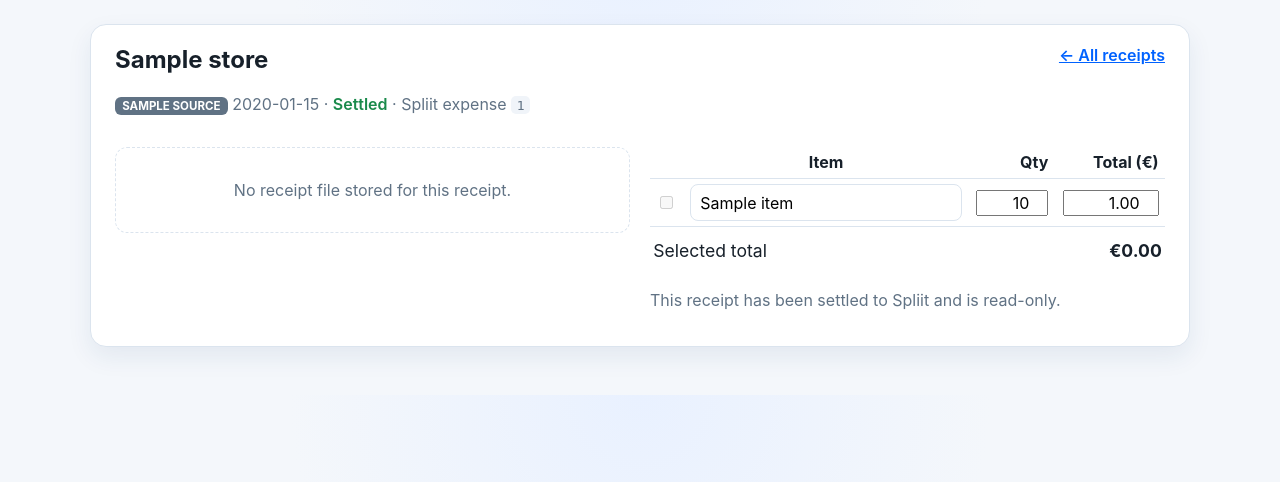
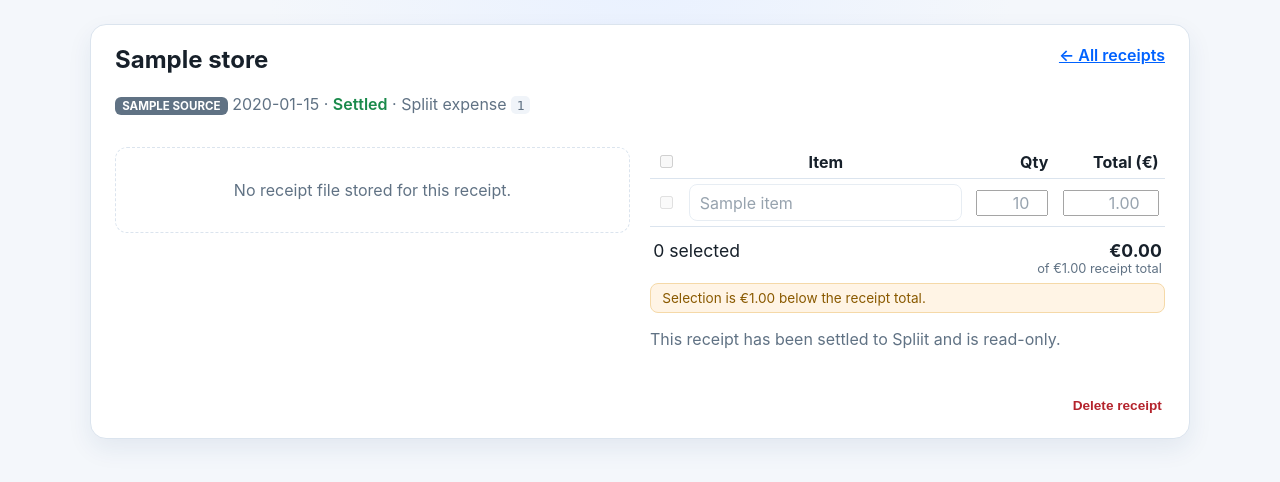
Before and after one commit to OrganoidSchnitzel/Rewe-Receipts, a Flask app: template templates/detail.html in a window 1280 px wide. Shown: the part 50-532 px from the top of the page. Run offline with Flask 3, Linux system fonts and the light colour scheme; the template is opened without the code that fills it: most values are stand-ins (such as "Sample title", 1, 10 or a date in 2020); parts of the project's set-up code (start-up, migrations or seed data) failed here and were passed over.

Commit message:
Improve Rewe extraction and polish the receipt detail UI
Extraction:
- Stop parsing at the SUMME/total line. Everything below it (payment, tax,
  cashback/loyalty like "10% auf REWE Beste Wahl") is no longer mistaken for
  articles.
- Detect quantity/weight breakdown sub-lines ("3 Stk x 1,29", "0,234 kg x
  5,99") and merge them into the preceding item (setting its quantity + unit
  price) instead of creating a phantom article.
- Add cashback/loyalty keywords as a secondary filter.

On the sample receipt this yields exactly the 7 real items summing to the
printed total, with SKYR NATUR correctly showing qty 3 @ 1,29.

UI (detail view):
- Select-all / none checkbox with indeterminate state.
- "N selected · €X of €Y receipt total" with a gentle mismatch warning so
  missed or extra items are obvious.
- Per-item source badges (AI / learned) to flag lower-confidence rows.
- Excluded rows are visually dimmed.
- Delete-receipt action (also lets a Rewe document be re-imported to pick up
  improved extraction).

Co-Authored-By: Claude Opus 4.8 <noreply@anthropic.com>
Claude-Session: https://claude.ai/code/session_01X3LX81347jFJmDLnim1fZZ

```diff
--- a/app.py
+++ b/app.py
@@ -92,6 +92,18 @@ def receipt_file(receipt_id: str):
     if not receipt or not receipt.file_path:
         abort(404)
     return send_file(receipt.file_path)
+
+
+@app.post("/receipts/<receipt_id>/delete")
+def delete_receipt(receipt_id: str):
+    external_id = db.delete_receipt(receipt_id)
+    if external_id is None:
+        abort(404)
+    flash(
+        "Receipt deleted. If it was a Rewe document, the next Paperless poll "
+        "(or a manual poll) will re-import it with the current extraction."
+    )
+    return redirect(url_for("index"))
 
 
 @app.post("/receipts/<receipt_id>/save")
--- a/receipts/extraction.py
+++ b/receipts/extraction.py
@@ -25,6 +25,16 @@ from .models import ExtractedItem
 
 # --- Line filtering ----------------------------------------------------------
 
+# Reaching one of these lines means the item list is over: everything below is
+# the total, payment, tax, and cashback/loyalty section. Parsing stops here.
+END_OF_ITEMS_PREFIXES = (
+    "summe",
+    "gesamt",
+    "zu zahlen",
+    "zu zahlender betrag",
+    "total",
+)
+
 IGNORED_LINE_PREFIXES = (
     "summe",
     "gesamt",
@@ -49,12 +59,42 @@ IGNORED_LINE_KEYWORDS = (
     "rabatt",
     "mit diesem",
     "hast du",
+    # REWE Beste Wahl / PAYBACK cashback lines (belt-and-suspenders; these
+    # normally sit below SUMME and are already cut off there).
+    "auf rewe",
+    "beste wahl",
+    "% auf",
+    "payback",
+    "coupon",
+    "ersparnis",
 )
 
 # Matches a price like 1,23 / -1,23 / 12.34 (with a mandatory 2-decimal part).
 PRICE_REGEX = re.compile(r"-?\d{1,4}(?:[.,]\d{2})")
 # Quantity prefix like "2 x" / "3x" at the start of a line.
 QUANTITY_REGEX = re.compile(r"^(\d{1,3})\s*[xX*]\s+")
+# A quantity/weight breakdown sub-line that belongs to the item above it, e.g.
+# "3 Stk x 1,29" or "0,234 kg x 5,99 EUR/kg" — NOT a separate article.
+QUANTITY_BREAKDOWN_REGEX = re.compile(
+    r"^\s*(\d+(?:[.,]\d+)?)\s*(?:stk|st|stück|kg|g|l|ml)?\.?\s*[x×*]\s*(\d+(?:[.,]\d{2}))",
+    re.IGNORECASE,
+)
+
+
+def parse_quantity_breakdown(line: str) -> Optional[tuple[float, float]]:
+    """Parse a quantity/unit-price breakdown sub-line.
+
+    Returns ``(quantity, unit_price)`` when the line is a breakdown descriptor
+    (e.g. ``3 Stk x 1,29``), otherwise ``None``.
+    """
+    match = QUANTITY_BREAKDOWN_REGEX.match(line)
+    if not match:
+        return None
+    quantity = float(match.group(1).replace(",", "."))
+    unit_price = float(match.group(2).replace(",", "."))
+    if quantity <= 0:
+        return None
+    return quantity, unit_price
 
 
 def is_probable_item_name(name: str, lowered_line: str) -> bool:
@@ -172,6 +212,10 @@ def parse_rewe_line(line: str) -> Optional[ExtractedItem]:
     if lowered.startswith(IGNORED_LINE_PREFIXES):
         return None
 
+    # A quantity/weight breakdown ("3 Stk x 1,29") is not an item of its own.
+    if parse_quantity_breakdown(stripped) is not None:
+        return None
+
     price_matches = list(PRICE_REGEX.finditer(stripped))
     if not price_matches:
         return None
@@ -207,7 +251,8 @@ def extract_rewe_items(
 ) -> list[ExtractedItem]:
     """Hybrid extraction over Rewe OCR text.
 
-    Order per line: known-items table -> regex -> collect residue. Residual
+    Order per line: stop at the total -> merge quantity breakdowns into the
+    previous item -> known-items table -> regex -> collect residue. Residual
     lines that look like they *might* be items are sent to Ollama in one batch.
     """
     known_items = known_items or {}
@@ -220,6 +265,23 @@ def extract_rewe_items(
     for raw_line in receipt_text.splitlines():
         line = raw_line.strip()
         if not line:
+            continue
+
+        lowered = line.lower()
+
+        # 0) End of the item list: SUMME / total. Everything below (payment,
+        #    tax, cashback, bonus) is not an article — stop parsing entirely.
+        if lowered.startswith(END_OF_ITEMS_PREFIXES):
+            break
+
+        # 0b) Quantity/weight breakdown ("3 Stk x 1,29"): enrich the previous
+        #     item with quantity + unit price instead of adding a phantom item.
+        breakdown = parse_quantity_breakdown(line)
+        if breakdown is not None:
+            if items:
+                quantity, unit_price = breakdown
+                items[-1].quantity = quantity
+                items[-1].unit_price = unit_price
             continue
 
         normalized = normalize_line(line)
@@ -242,7 +304,6 @@ def extract_rewe_items(
             continue
 
         # 3) Residue -> AI fallback candidate (skip obvious noise).
-        lowered = line.lower()
         if lowered.startswith(IGNORED_LINE_PREFIXES):
             continue
         if any(keyword in lowered for keyword in IGNORED_LINE_KEYWORDS):
--- a/static/style.css
+++ b/static/style.css
@@ -154,12 +154,53 @@ table.items input[type="text"] { width: 100%; margin: 0; }
 table.items input.qty { width: 4.5rem; margin: 0; text-align: right; }
 table.items input.price { width: 6rem; margin: 0; text-align: right; }
 
+table.items th.cb-col, table.items td.cb-col { width: 1.8rem; text-align: center; }
+table.items tbody tr.excluded input[type="text"],
+table.items tbody tr.excluded input.qty,
+table.items tbody tr.excluded input.price { color: var(--muted); }
+table.items tbody tr.excluded { opacity: 0.65; }
+
+.item-name-cell { display: flex; align-items: center; gap: 0.4rem; }
+.item-name-cell input[type="text"] { flex: 1; }
+
+.src {
+  font-size: 0.62rem;
+  font-weight: 700;
+  padding: 0.05rem 0.3rem;
+  border-radius: 5px;
+  white-space: nowrap;
+}
+.src-ai { background: #fdecc8; color: #8a5a00; }
+.src-known { background: #d8f0e0; color: var(--ok); }
+
 .total-row {
   display: flex;
   justify-content: space-between;
-  align-items: center;
-  padding: 0.8rem 0.2rem;
+  align-items: baseline;
+  padding: 0.8rem 0.2rem 0.4rem;
   font-size: 1.1rem;
 }
+.total-amounts { text-align: right; }
+.total-amounts .muted { font-size: 0.8rem; display: block; }
+
+.total-warning {
+  background: #fff4e5;
+  border: 1px solid #f5d9a8;
+  color: #8a5a00;
+  border-radius: 8px;
+  padding: 0.4rem 0.7rem;
+  font-size: 0.85rem;
+  margin-bottom: 0.6rem;
+}
+
+.delete-form { grid-column: 1 / -1; text-align: right; margin-top: 0.5rem; }
+.danger-link {
+  background: none;
+  color: #b4232c;
+  font-weight: 600;
+  padding: 0.3rem 0.2rem;
+  font-size: 0.85rem;
+}
+.danger-link:hover { background: none; text-decoration: underline; }
 
 code { background: #f0f4f9; padding: 0.1rem 0.35rem; border-radius: 5px; }
--- a/templates/detail.html
+++ b/templates/detail.html
@@ -34,31 +34,43 @@
 
       <form method="post" id="items-form" class="items-panel">
         <input type="hidden" name="item_count" value="{{ receipt.items|length }}" />
+        <input type="hidden" name="receipt_total" value="{{ receipt.total_amount }}" />
         <table class="items">
           <thead>
             <tr>
-              <th></th>
+              <th class="cb-col">
+                <input type="checkbox" id="select-all" title="Select all / none"
+                       {% if receipt.status == 'settled' %}disabled{% endif %} />
+              </th>
               <th>Item</th>
               <th class="num">Qty</th>
-              <th class="num">Total (€)</th>
+              <th class="num">Total&nbsp;(€)</th>
             </tr>
           </thead>
           <tbody>
             {% for item in receipt.items %}
-            <tr>
-              <td>
+            <tr class="{% if not item.included %}excluded{% endif %}">
+              <td class="cb-col">
                 <input type="checkbox" name="included" value="{{ loop.index0 }}"
                        class="include-cb"
                        {% if item.included %}checked{% endif %}
                        {% if receipt.status == 'settled' %}disabled{% endif %} />
               </td>
               <td>
-                <input type="text" name="name_{{ loop.index0 }}" value="{{ item.name }}"
-                       {% if receipt.status == 'settled' %}readonly{% endif %} />
+                <div class="item-name-cell">
+                  <input type="text" name="name_{{ loop.index0 }}" value="{{ item.name }}"
+                         {% if receipt.status == 'settled' %}readonly{% endif %} />
+                  {% if item.source_method == 'ollama' %}
+                    <span class="src src-ai" title="Extracted by the AI fallback — confirm it, and it's learned for next time">AI</span>
+                  {% elif item.source_method == 'known' %}
+                    <span class="src src-known" title="Matched a learned known-item">✓</span>
+                  {% endif %}
+                </div>
               </td>
               <td class="num">
                 <input type="number" step="0.001" name="quantity_{{ loop.index0 }}"
-                       value="{{ item.quantity }}" class="qty"
+                       value="{{ item.quantity|round(3)|int if item.quantity == item.quantity|int else item.quantity }}"
+                       class="qty"
                        {% if receipt.status == 'settled' %}readonly{% endif %} />
               </td>
               <td class="num">
@@ -77,9 +89,13 @@
         </table>
 
         <div class="total-row">
-          <span>Selected total</span>
-          <strong id="running-total">€{{ "%.2f"|format(included_total) }}</strong>
+          <span><span id="selected-count">0</span> selected</span>
+          <span class="total-amounts">
+            <strong id="running-total">€{{ "%.2f"|format(included_total) }}</strong>
+            <span class="muted">of €{{ "%.2f"|format(receipt.total_amount) }} receipt total</span>
+          </span>
         </div>
+        <div id="total-warning" class="total-warning" hidden></div>
 
         {% if receipt.status != 'settled' %}
           <div class="actions">
@@ -95,6 +111,12 @@
           <p class="muted">This receipt has been settled to Spliit and is read-only.</p>
         {% endif %}
       </form>
+
+      <form method="post" action="{{ url_for('delete_receipt', receipt_id=receipt.id) }}"
+            class="delete-form"
+            onsubmit="return confirm('Delete this receipt? A Rewe document will be re-imported on the next poll with the current extraction.');">
+        <button type="submit" class="danger-link">Delete receipt</button>
+      </form>
     </div>
   </section>
 
@@ -103,21 +125,52 @@
       const form = document.getElementById('items-form');
       if (!form) return;
       const totalEl = document.getElementById('running-total');
+      const countEl = document.getElementById('selected-count');
+      const warnEl = document.getElementById('total-warning');
       const spliitBtn = document.getElementById('spliit-btn');
+      const selectAll = document.getElementById('select-all');
+      const receiptTotal = parseFloat(form.querySelector('[name="receipt_total"]').value) || 0;
 
       function recalc() {
-        let total = 0;
-        let anySelected = false;
+        let total = 0, count = 0;
         form.querySelectorAll('tbody tr').forEach(function (row) {
           const cb = row.querySelector('.include-cb');
           const price = row.querySelector('.price');
-          if (cb && cb.checked && price) {
+          if (!cb) return;
+          row.classList.toggle('excluded', !cb.checked);
+          if (cb.checked && price) {
             total += parseFloat(price.value) || 0;
-            anySelected = true;
+            count += 1;
           }
         });
         totalEl.textContent = '€' + total.toFixed(2);
-        if (spliitBtn) spliitBtn.disabled = !anySelected;
+        countEl.textContent = count;
+        if (spliitBtn) spliitBtn.disabled = count === 0;
+
+        // Gentle hint when the selection doesn't add up to the receipt total.
+        const diff = Math.abs(total - receiptTotal);
+        if (receiptTotal > 0 && diff > 0.005) {
+          warnEl.hidden = false;
+          warnEl.textContent = (total < receiptTotal ? 'Selection is €' + diff.toFixed(2) + ' below' : 'Selection is €' + diff.toFixed(2) + ' above') + ' the receipt total.';
+        } else {
+          warnEl.hidden = true;
+        }
+
+        if (selectAll) {
+          const boxes = form.querySelectorAll('.include-cb');
+          const checked = form.querySelectorAll('.include-cb:checked');
+          selectAll.checked = boxes.length > 0 && checked.length === boxes.length;
+          selectAll.indeterminate = checked.length > 0 && checked.length < boxes.length;
+        }
+      }
+
+      if (selectAll) {
+        selectAll.addEventListener('change', function () {
+          form.querySelectorAll('.include-cb').forEach(function (cb) {
+            if (!cb.disabled) cb.checked = selectAll.checked;
+          });
+          recalc();
+        });
       }
 
       form.addEventListener('input', recalc);
```
Also changed, not shown: receipts/db.py (+16 -0 lines), tests/test_extraction.py (+30 -0 lines).
